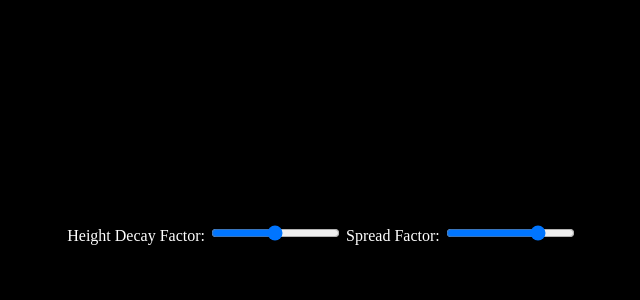
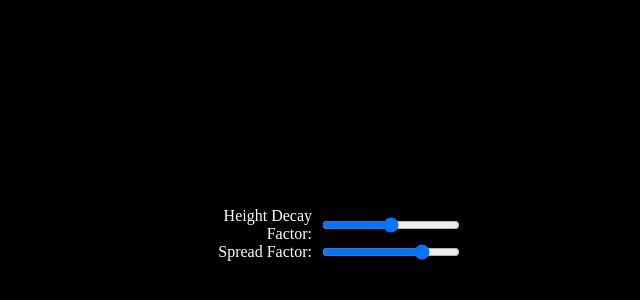
Before and after one commit to smmalis37/wasm-playground, a website built with webpack: page www/index.html in a window 1280 px wide. Shown: the part 486-786 px from the top of the page, without its empty margins (318-958 px from the left). Built offline with nearby package versions, Linux system fonts and the light colour scheme; what wasm-playground would draw is missing.

Commit message:
Add a touch of css.

```diff
--- a/www/index.html
+++ b/www/index.html
@@ -19,6 +19,21 @@
       background-color: black;
       color: white;
     }
+
+    #inputs {
+      display: grid;
+      grid-template-columns: 50% 50%;
+      margin: 10px;
+      text-align: right;
+    }
+
+    #inputs label {
+      margin-right: 10px;
+    }
+
+    #inputs input {
+      margin: 0
+    }
   </style>
 </head>
 
@@ -27,10 +42,13 @@
   <canvas style="width: 80%;height:80%;" id="game-of-life-canvas"></canvas>
   <script src="./bootstrap.js"></script>
   <div id="inputs">
+
     <label for="height_param">Height Decay Factor:</label>
     <input id="height_param" type="range" min="0.0" max="1.0" value="0.5" step="0.01">
+
     <label for="spread_param">Spread Factor:</label>
     <input id="spread_param" type="range" min="0.0" max="1.0" value="0.75" step="0.01">
+
   </div>
 </body>
 
```
